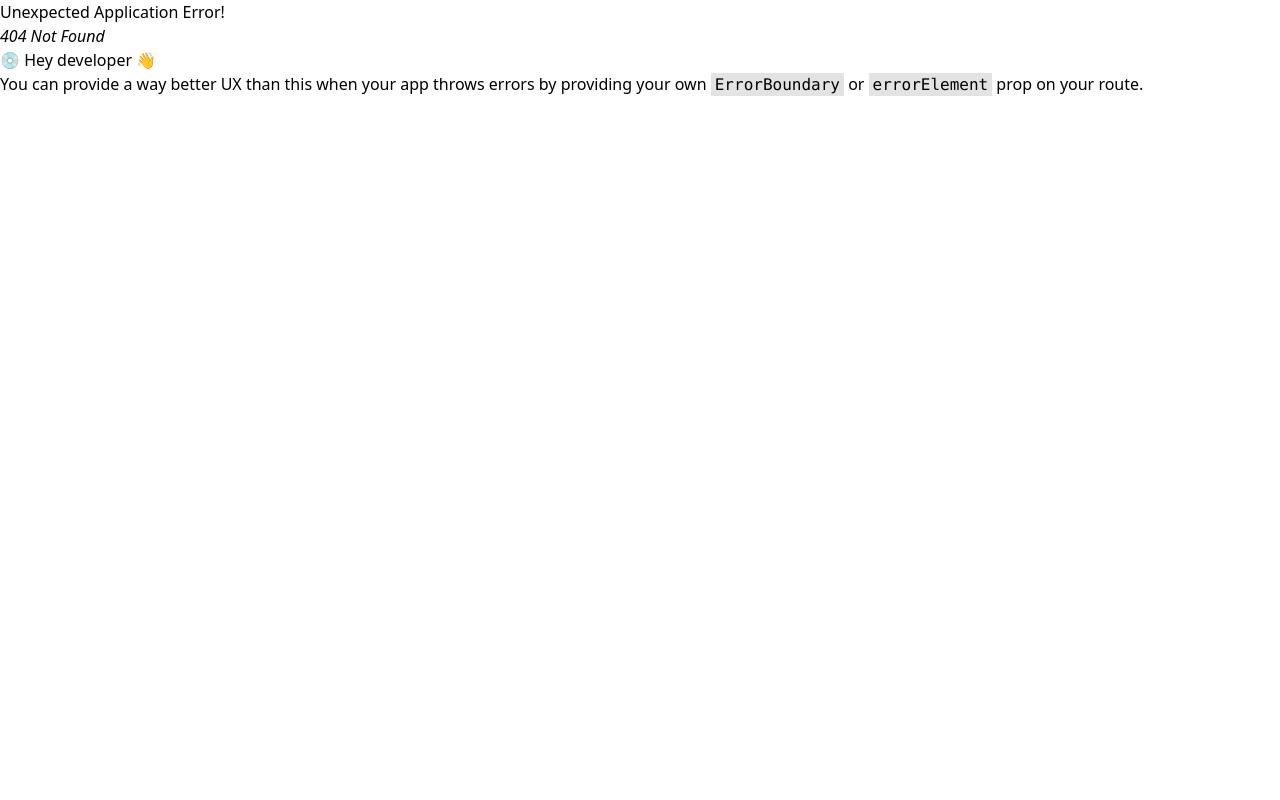
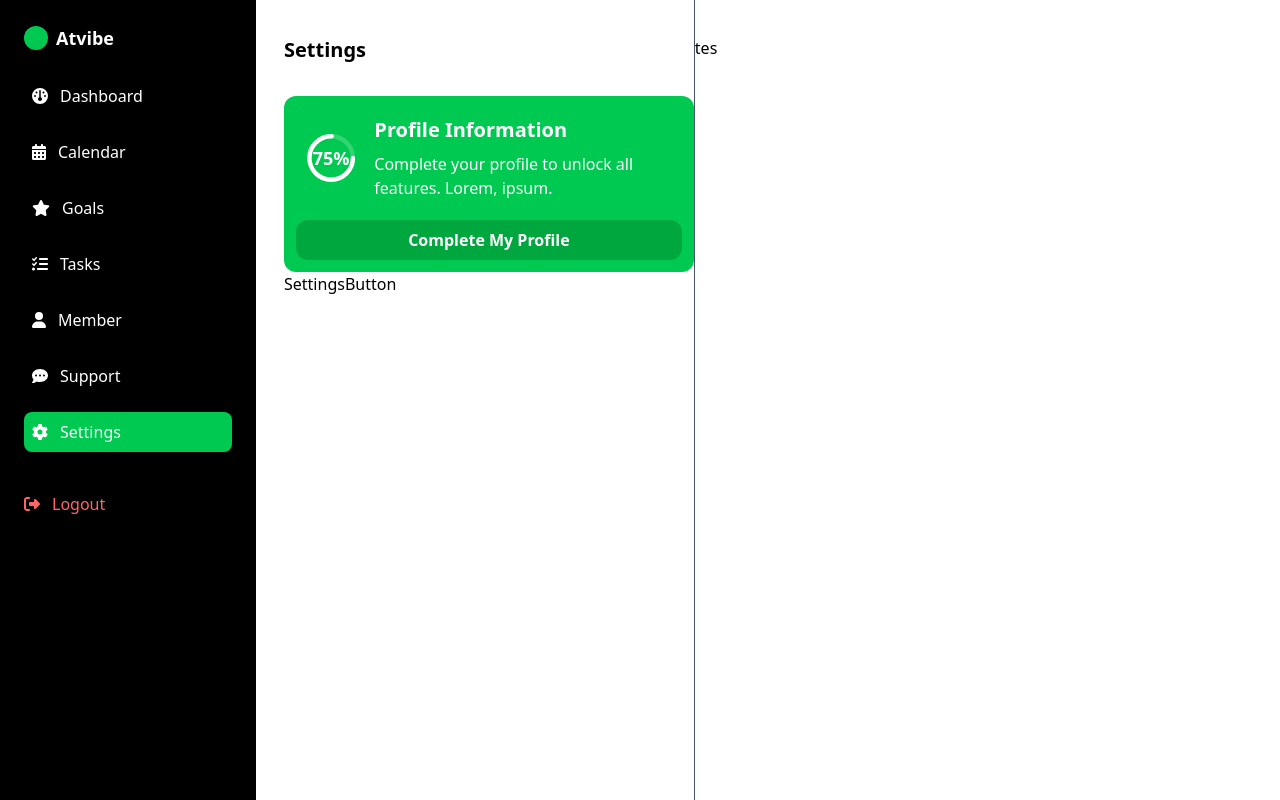
Before and after one commit to Gepx/activity-tracker, a React (Vite) app: page /settings in a window 1280 px wide. Before the commit this address had no page. Built offline with nearby package versions, Linux system fonts and the light colour scheme.

Commit message:
Added Process Profile Information

```diff
--- /dev/null
+++ b/src/components/SettingsButton.jsx
@@ -0,0 +1,9 @@
+import React from 'react'
+
+const SettingsButton = () => {
+  return (
+    <div>SettingsButton</div>
+  )
+}
+
+export default SettingsButton
--- a/src/layouts/AfterLoginNav.jsx
+++ b/src/layouts/AfterLoginNav.jsx
@@ -67,7 +67,7 @@ const AfterLoginNav = () => {
       </aside>
 
       {/* Main Content */}
-      <main className="flex-1 px-2">
+      <main className="flex-1"> {/* remove padding */}
         <Outlet />
       </main>
     </div>
--- /dev/null
+++ b/src/pages/Settings.jsx
@@ -0,0 +1,60 @@
+import React from 'react'
+import SettingsButton from '../components/SettingsButton'
+
+const Settings = () => {
+  return (
+    // <div className='bg-[#121212] min-h-screen flex'>
+    <div className='min-h-screen flex'>
+        {/* <div className="left-side pl-7 w-3/7 border-r border-gray-50"> */}
+        <div className="left-side pl-7 w-3/7 border-r border-gray-600">
+            <p className='pt-9 font-semibold text-xl'>Settings</p>
+            <div className="box-profile mt-8 bg-green-500 max-w-123 p-3 rounded-xl text-white">
+                <div className="top-box flex p-2 justify-between items-center">
+                    <div className="relative w-20 h-20">
+                        <svg className="w-full h-full" viewBox="0 0 100 100">
+                            {/* Background Circle */}
+                            <circle
+                                cx="50"
+                                cy="50"
+                                r="40"
+                                stroke="rgba(255, 255, 255, 0.2)"
+                                strokeWidth="8"
+                                fill="none"
+                            />
+                            {/* Progress Circle */}
+                            <circle
+                                cx="50"
+                                cy="50"
+                                r="40"
+                                stroke="white"
+                                strokeWidth="8"
+                                fill="none"
+                                strokeDasharray="251.2" /* Keliling lingkaran */
+                                strokeDashoffset="62.8" /* 75% progress */
+                                strokeLinecap="round"
+                                className="transition-all duration-500 ease-in-out"
+                            />
+                        </svg>
+                        <p className="absolute inset-0 flex items-center justify-center text-lg font-bold">
+                            75%
+                        </p>
+                    </div>
+                    <div className="right ml-4">
+                        <h1 className='text-xl font-semibold mb-2'>Profile Information</h1>
+                        <p >Complete your profile to unlock all features. Lorem, ipsum.</p>
+                    </div>
+                </div>
+                <button className='min-w-full mt-3 py-2 font-semibold bg-green-600 hover:bg-green-700 rounded-xl cursor-pointer'>Complete My Profile</button>
+            </div>
+            <div className="settings-button">
+                <SettingsButton />
+            </div>
+        </div>
+        <div className="right-side w-4/7">
+            <p className='pt-9'>tes</p>
+        </div>
+    </div>
+  )
+}
+
+export default Settings
--- a/src/router.jsx
+++ b/src/router.jsx
@@ -1,6 +1,7 @@
 import { createBrowserRouter, Navigate } from "react-router-dom";
 import AfterLoginNav from "./layouts/AfterLoginNav";
 import Dashboard from "./pages/Dashboard";
+import Settings from "./pages/Settings";
 
 export const router = createBrowserRouter([
   //   {
@@ -14,6 +15,7 @@ export const router = createBrowserRouter([
     children: [
       { index: true, element: <Navigate to="/dashboard" /> },
       { path: "/dashboard", element: <Dashboard /> },
+      { path: "/settings", element: <Settings /> },
     ],
   },
 ]);
```
